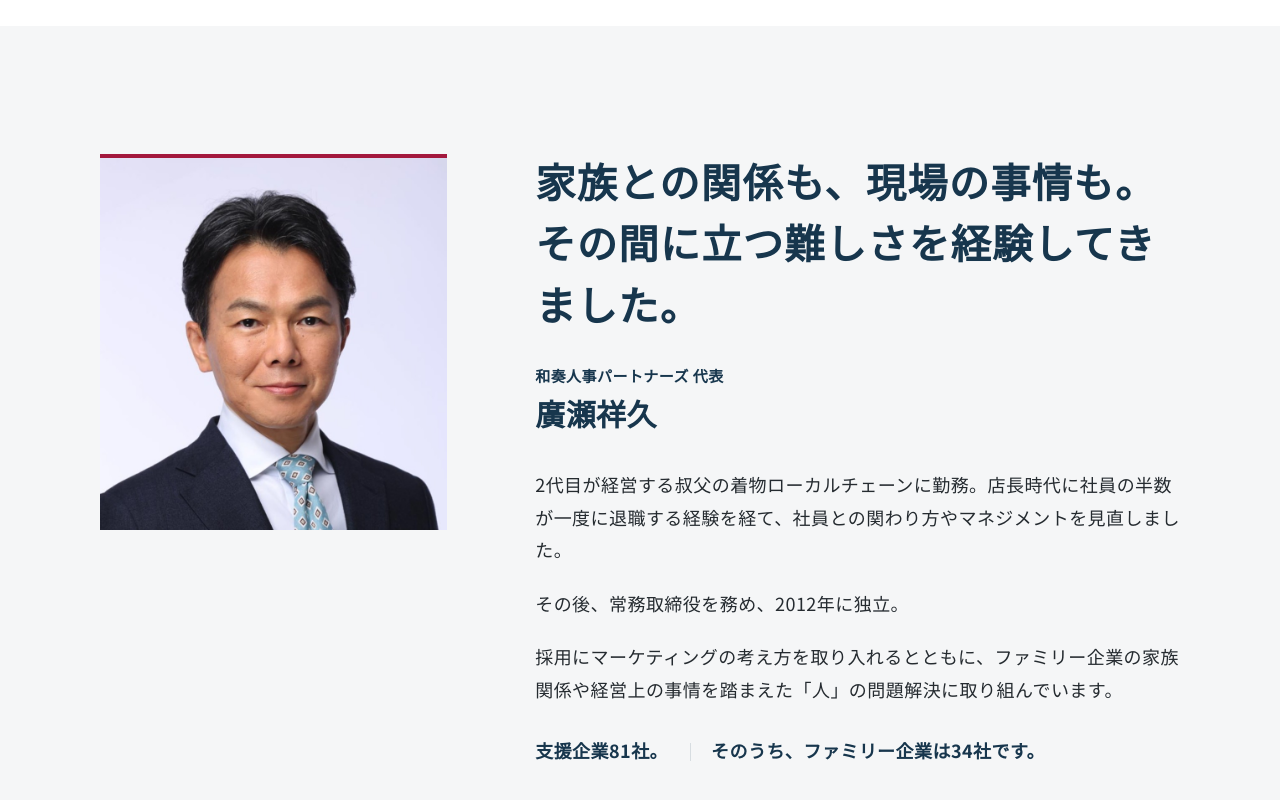
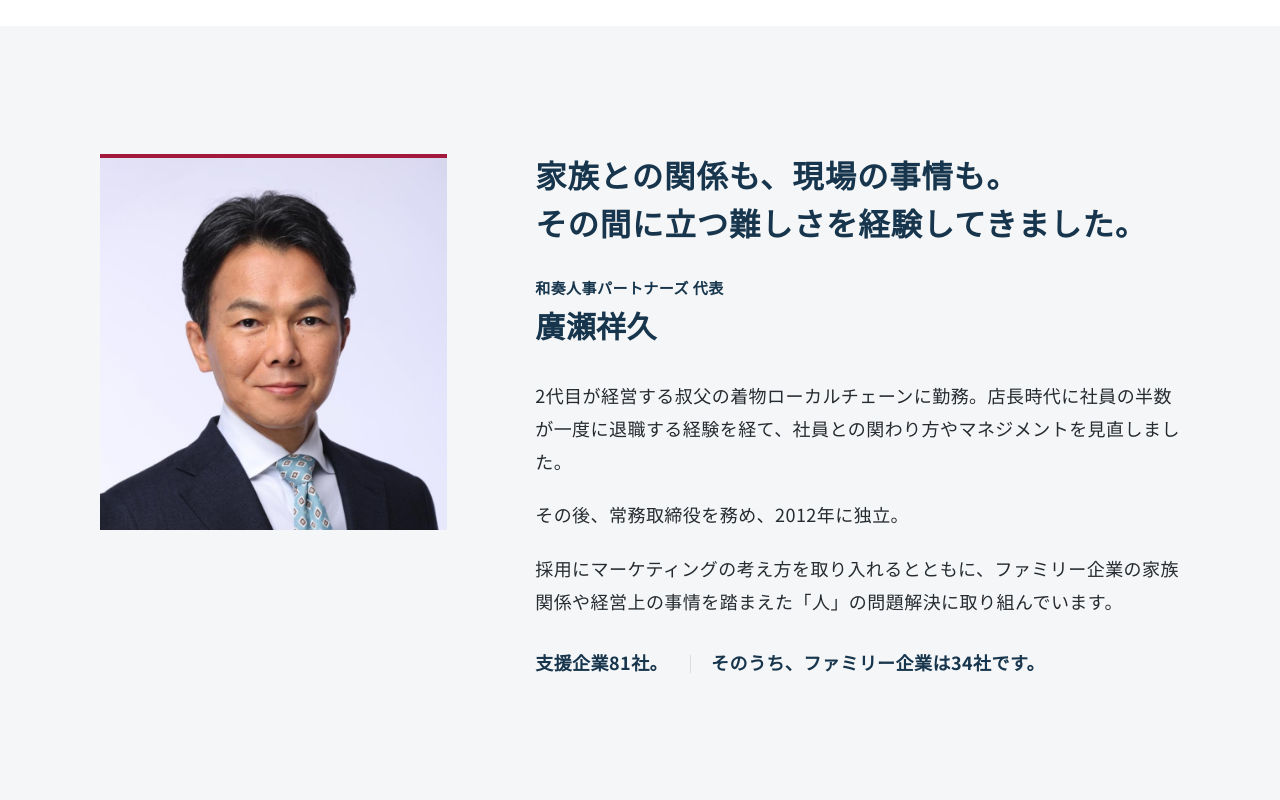
Before and after one commit to ws-sound55/wasou-lp-b-preview, a website: page seminar-flyer/index.html in a window 1280 px wide. Shown: the part 8769-9569 px from the top of the page. Drawn offline with Linux system fonts and the light colour scheme.

Commit message:
fix: balance flyer lecturer heading

```diff
--- a/assets/css/seminar-flyer.css
+++ b/assets/css/seminar-flyer.css
@@ -106,7 +106,9 @@ h2 { color: var(--navy); font-family: var(--serif); font-size: clamp(27px, 3.15v
 .lecturer-grid { display: grid; grid-template-columns: minmax(270px, .7fr) minmax(0, 1.3fr); gap: clamp(38px, 7vw, 88px); align-items: start; }
 .lecturer-photo { margin: 0; border-top: 4px solid var(--red); background: #fff; }
 .lecturer-photo img { width: 100%; height: auto; }
-.lecturer-copy h2 { margin-bottom: 24px; }
+.lecturer-copy h2 { margin-bottom: 24px; font-size: clamp(25px, 2.45vw, 35px); }
+.lecturer-title-desktop { display: block; }
+.lecturer-title-mobile { display: none; }
 .lecturer-copy p { margin-bottom: 1.15em; }
 .role { margin-bottom: 0 !important; color: var(--navy); font-size: 15px; font-weight: 600; }
 .lecturer-name { margin-bottom: 24px !important; color: var(--navy); font-family: var(--serif); font-size: 30px; font-weight: 600; }
@@ -189,6 +191,8 @@ h2 { color: var(--navy); font-family: var(--serif); font-size: clamp(27px, 3.15v
   .lecturer-grid { grid-template-columns: 1fr; gap: 34px; }
   .lecturer-photo { width: min(320px, 100%); }
   .lecturer-copy h2 { font-size: 25px; }
+  .lecturer-title-desktop { display: none; }
+  .lecturer-title-mobile { display: block; }
   .credentials { display: grid; gap: 8px; }
   .credentials strong + strong::before { display: none; }
   .schedule-list > div { grid-template-columns: 84px minmax(0, 1fr); gap: 14px; padding: 16px 0; }
--- a/seminar-flyer/index.html
+++ b/seminar-flyer/index.html
@@ -179,7 +179,7 @@
       <div class="site-width lecturer-grid">
         <figure class="lecturer-photo"><img src="assets/hirose-yoshihisa.jpg" alt="和奏人事パートナーズ代表 廣瀬祥久" width="828" height="887"></figure>
         <div class="lecturer-copy">
-          <h2 id="lecturer-title">家族との関係も、現場の事情も。<br>その間に立つ難しさを経験してきました。</h2>
+          <h2 id="lecturer-title"><span class="lecturer-title-desktop">家族との関係も、現場の事情も。</span><span class="lecturer-title-desktop">その間に立つ難しさを経験してきました。</span><span class="lecturer-title-mobile">家族との関係も、</span><span class="lecturer-title-mobile">現場の事情も。</span><span class="lecturer-title-mobile">その間に立つ難しさを経験してきました。</span></h2>
           <p class="role">和奏人事パートナーズ 代表</p>
           <p class="lecturer-name">廣瀬祥久</p>
           <p>2代目が経営する叔父の着物ローカルチェーンに勤務。店長時代に社員の半数が一度に退職する経験を経て、社員との関わり方やマネジメントを見直しました。</p>
```
